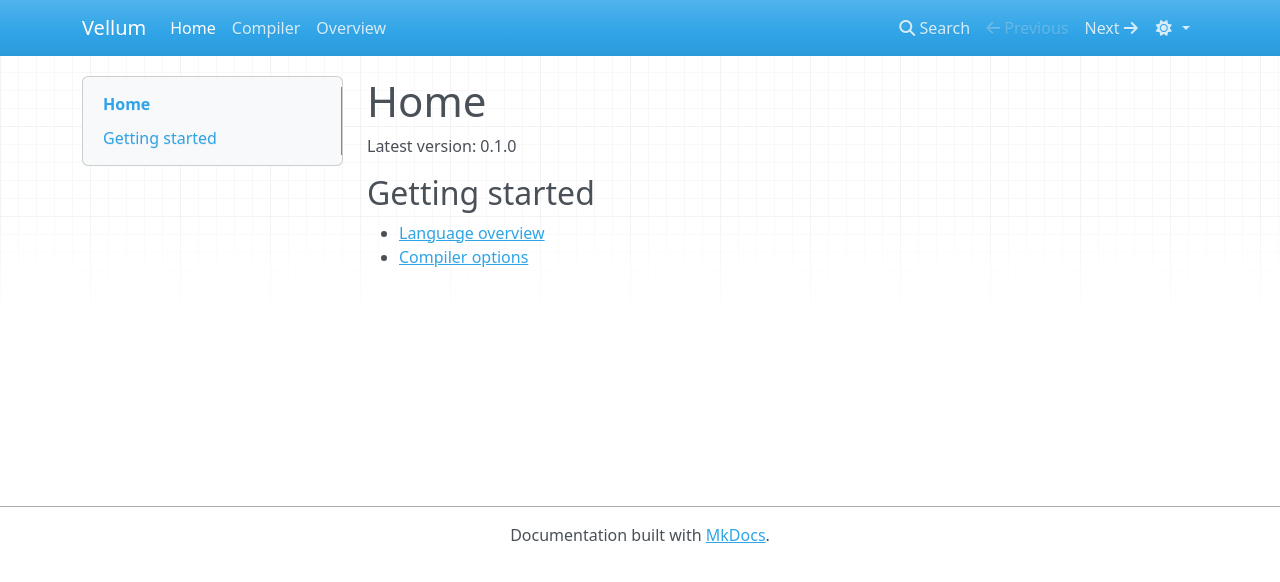
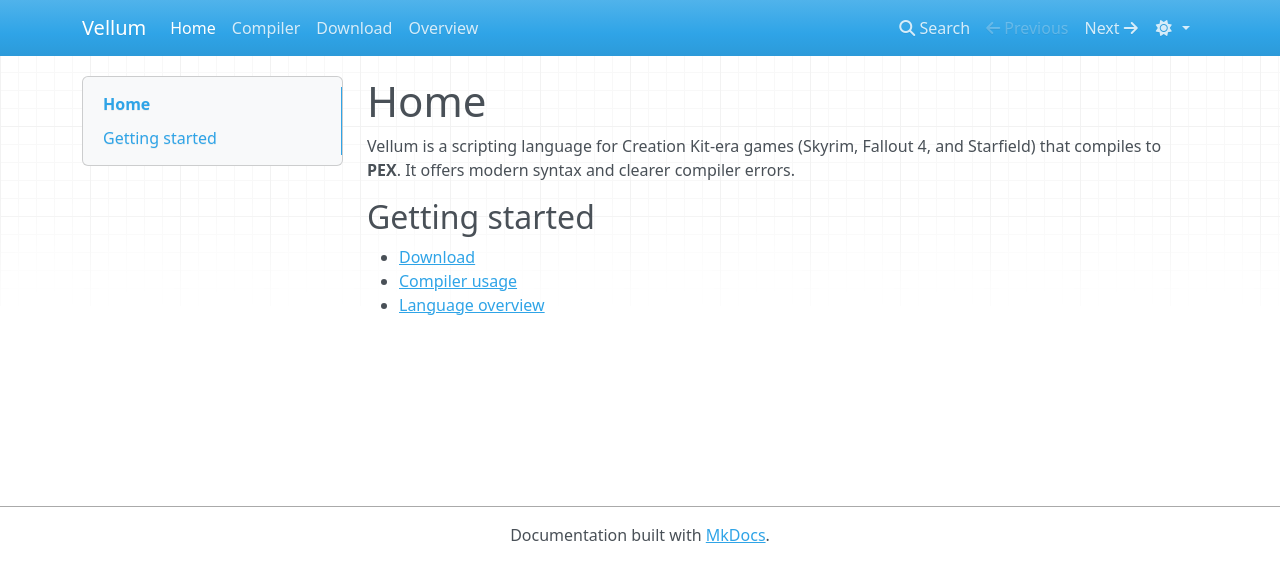
Before and after one commit to Naratzul/vellum, an MkDocs documentation site: the page built from docs/index.md, in a window 1280 px wide. Shown: the top 582 px of the page. Built offline with MkDocs 1.6.1, drawn with Linux system fonts in a browser that asks for light colours; nearby versions of some CDN libraries.

Commit message:
update docs

```diff
--- a/docs/index.md
+++ b/docs/index.md
@@ -1,7 +1,9 @@
 # Home
-Latest version: 0.1.0
+
+Vellum is a scripting language for Creation Kit-era games (Skyrim, Fallout 4, and Starfield) that compiles to **PEX**. It offers modern syntax and clearer compiler errors.
 
 ## Getting started
 
+- [Download](download.md)
+- [Compiler usage](compiler.md)
 - [Language overview](overview.md)
-- [Compiler options](compiler.md)
```
Also changed, not shown: docs/compiler.md (+2 -2 lines), docs/download.md (added, +5 -0 lines).
